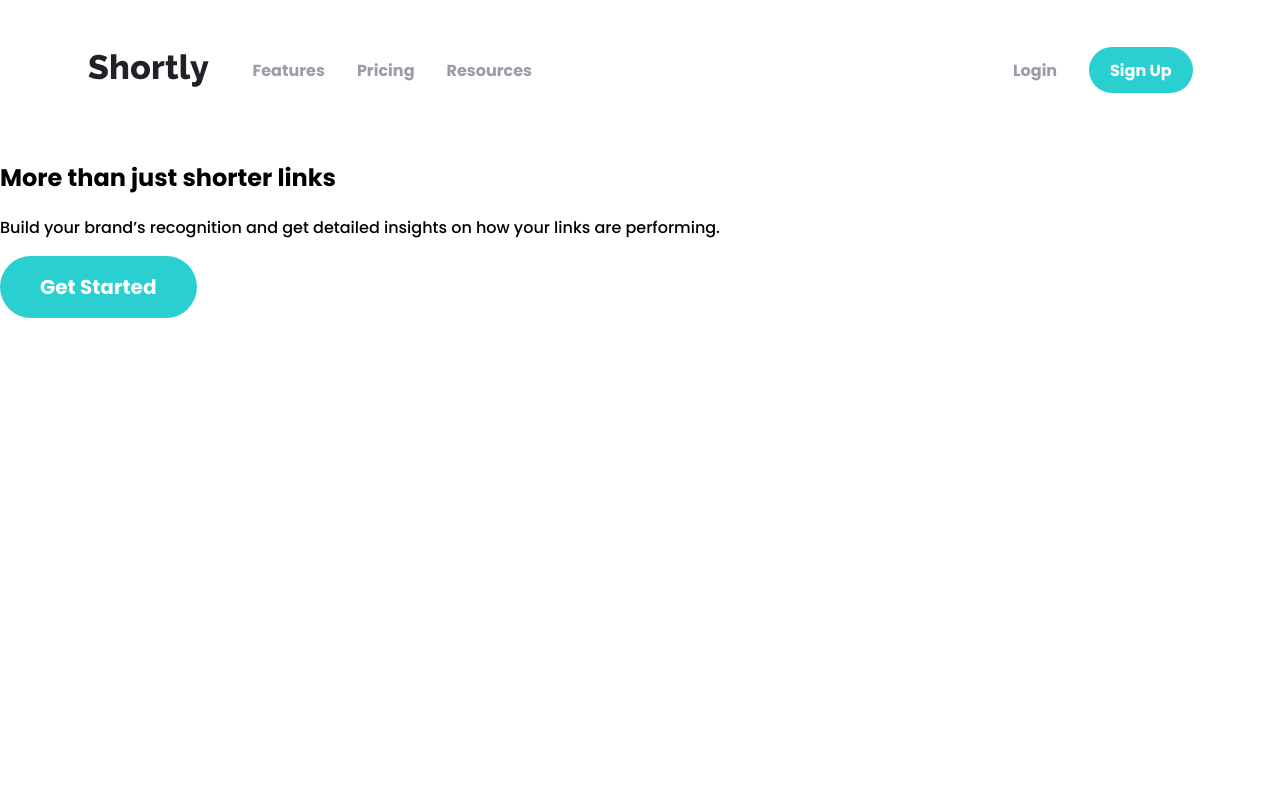
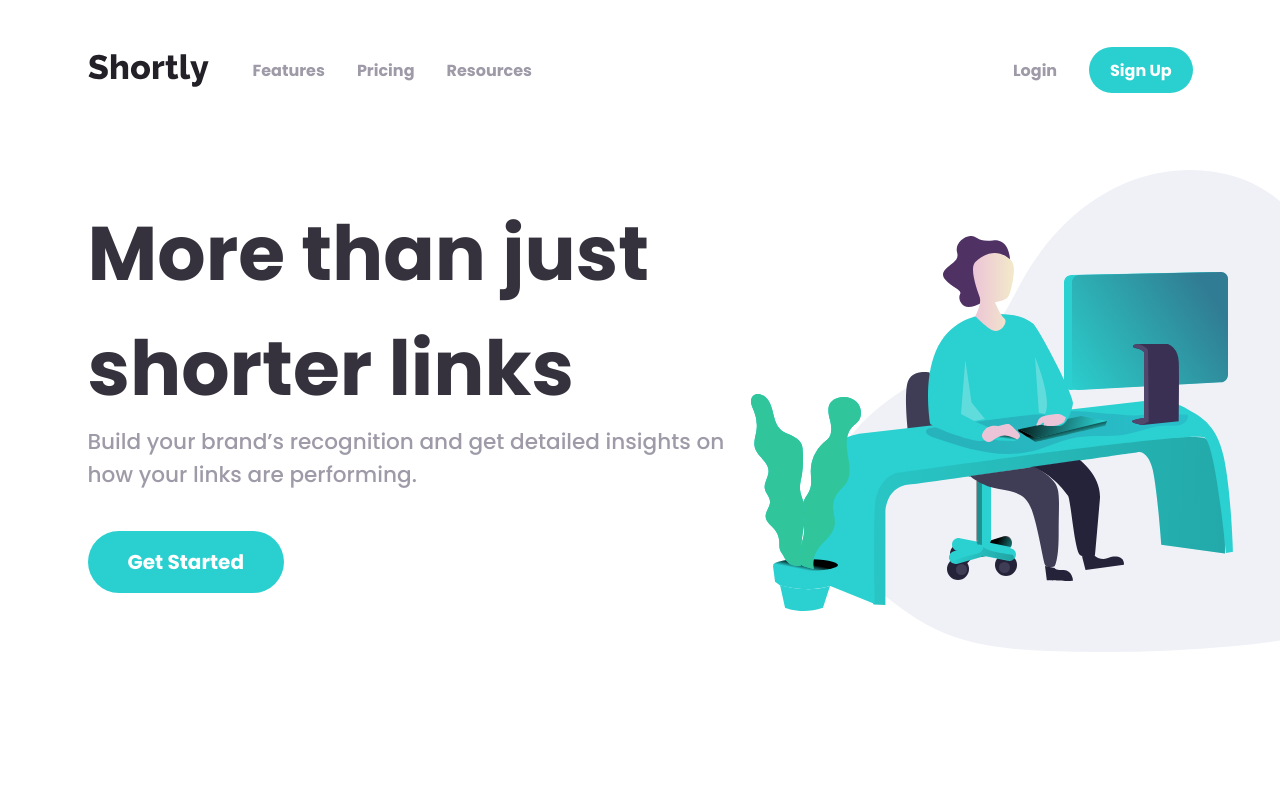
Before and after one commit to p-kosinski/url-shortening-api, a React (Create React App) app: page / in a window 1280 px wide. Shown: the top 800 px of the page. Built offline with nearby package versions, Linux system fonts and the light colour scheme.

Commit message:
Add hero section styling for large screens

```diff
--- a/src/App.js
+++ b/src/App.js
@@ -1,13 +1,27 @@
+import { Fragment } from 'react';
+
 import './App.scss';
 
 import Header from './components/layout/Header/Header';
 import Hero from './components/features/Hero/Hero';
+import Container from './components/layout/Container/Container';
 
 const App = () => (
   <>
     <Header />
     <main>
       <Hero />
+      <Container>
+        <div style={{backgroundColor: 'black', color: 'white'}}>
+          {[...Array(100)].map((value, i) => {
+            return (
+              <Fragment key={i}>
+                .<br />
+              </Fragment>
+            );
+          })}
+        </div>
+      </Container>
     </main>
   </>
 );
--- a/src/components/features/Hero/Hero.js
+++ b/src/components/features/Hero/Hero.js
@@ -1,10 +1,15 @@
 import LinkButton from '../../common/LinkButton/LinkButton';
+import Container from '../../layout/Container/Container';
+
+import IllustrationWorking from '../../../images/illustration-working.svg';
 
 import styles from './Hero.module.scss';
 
 const Hero = () => (
   <section className={styles.section}>
+    <Container>
       <div className={styles.wrapper}>
+        <div className={styles.content}>
           <h1>More than just shorter links</h1>
           <p>
             Build your brand’s recognition and get
@@ -14,6 +19,14 @@ const Hero = () => (
             Get Started
           </LinkButton>
         </div>
+        <div className={styles.imageWrapper}>
+          <img
+            src={IllustrationWorking}
+            alt='person working on a computer'
+          />
+        </div>
+      </div>
+    </Container>
   </section>
 );
 
--- a/src/components/features/Hero/Hero.module.scss
+++ b/src/components/features/Hero/Hero.module.scss
@@ -0,0 +1,34 @@
+@use '../../../styles/variables' as variables;
+
+.section {
+  padding-top: 30px;
+  padding-bottom: 150px;
+  overflow-x: hidden;
+}
+
+.wrapper {
+  display: grid;
+  grid-template-rows: auto;
+  grid-template-columns: 60% 1fr;
+  align-items: center;
+  justify-items: flex-start;
+}
+
+.content {
+  h1 {
+    margin-block: 0;
+    color: variables.$color-dark;
+  }
+
+  p {
+    margin: 0;
+    line-height: 1.5;
+    font-weight: variables.$font-weight-regular;
+    font-size: 1.35rem;
+    color: variables.$color-light;
+  }
+
+  a {
+    margin-block: 2em;
+  }
+}
--- a/src/styles/_typography.scss
+++ b/src/styles/_typography.scss
@@ -1,5 +1,11 @@
 @use './variables' as variables;
+@use './mixins' as mixins;
 
 body {
   font-family: variables.$font-main;
 }
+
+h1 {
+  font-weight: variables.$font-weight-bold;
+  font-size: 4.75rem;
+}
```
Lines whose indentation alone changed are shown as unchanged.
